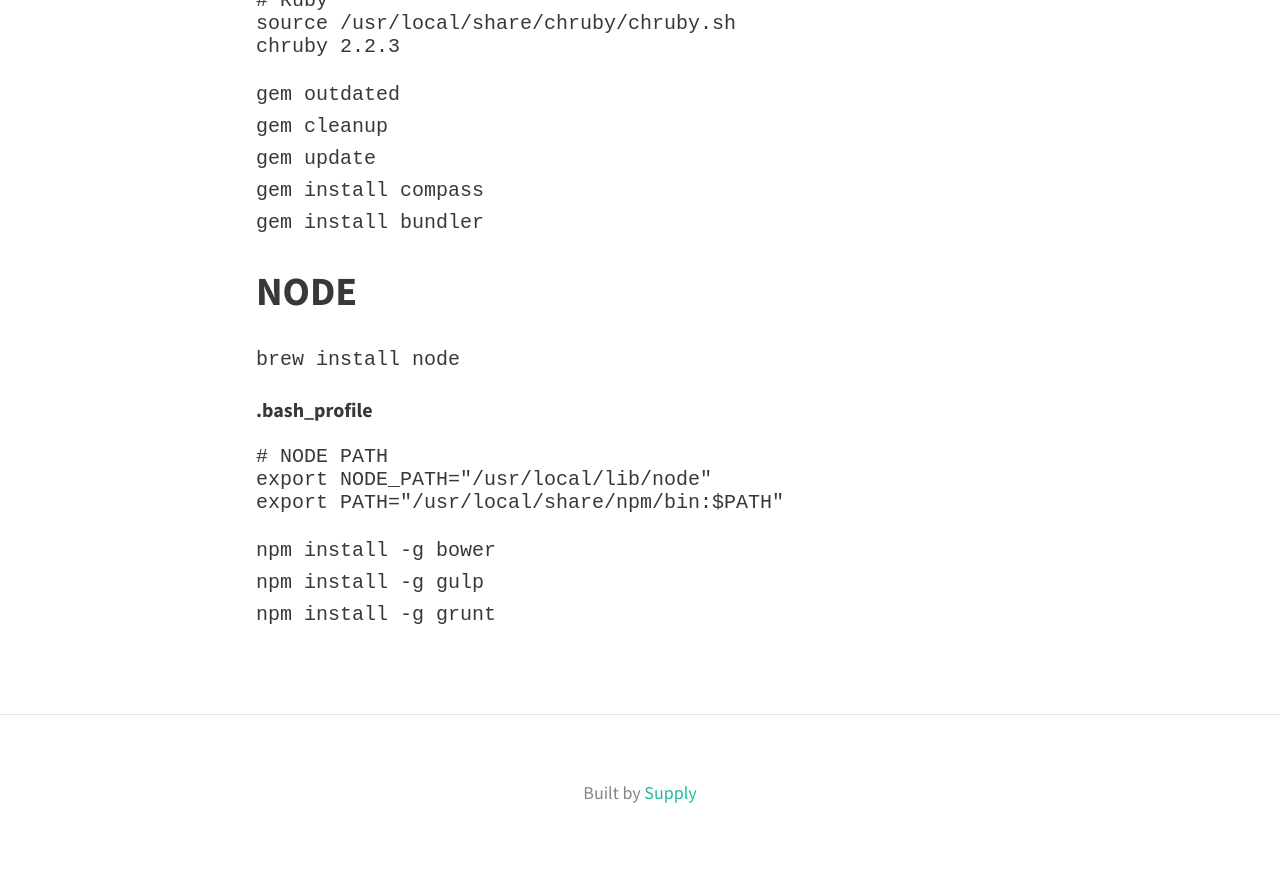
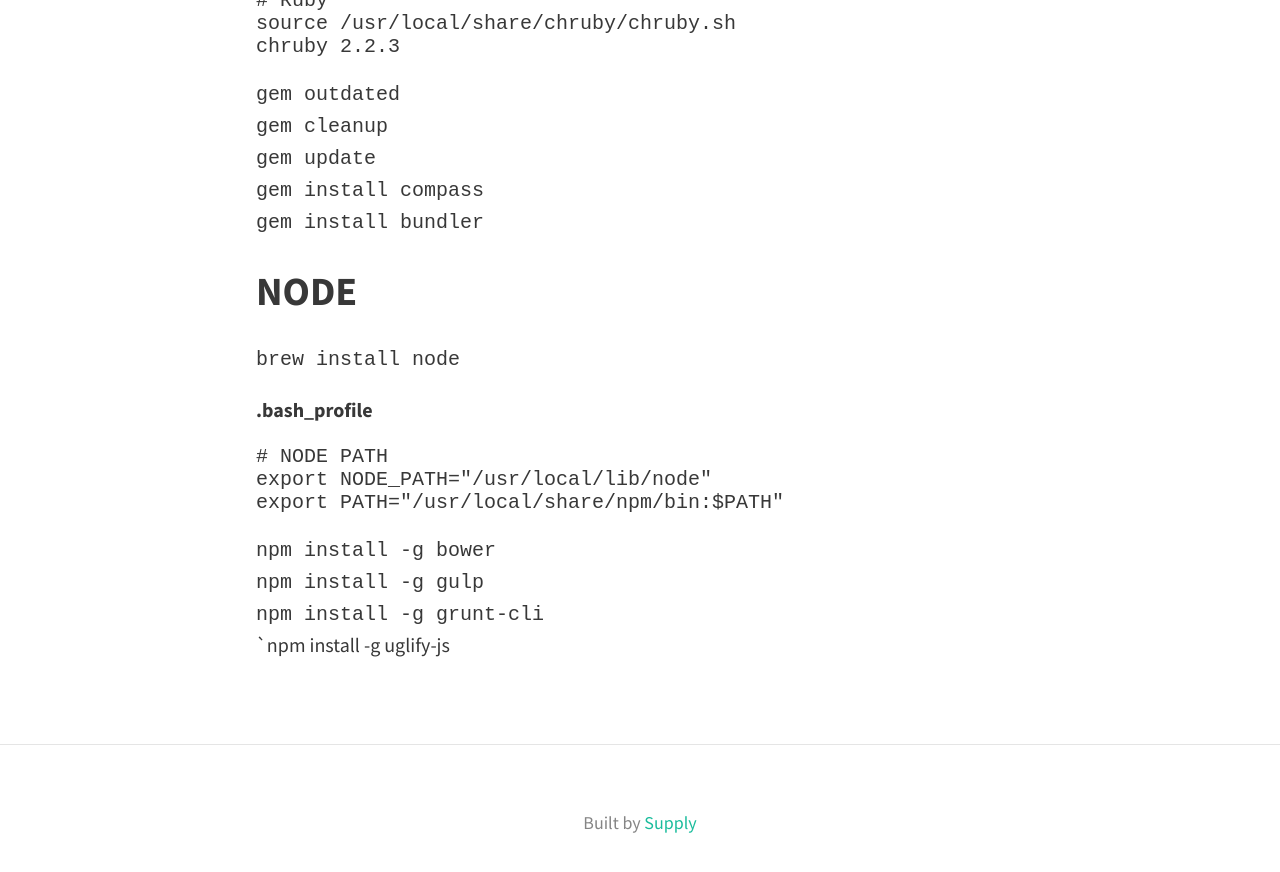
Before and after one commit to supplyltd/supplyltd.github.io, a Jekyll site: the page built from _posts/2015-5-7-webdevsetup.md, in a window 1280 px wide and 900 px high, scrolled down 2814 px. Shown: the top 872 px of the window. Built offline with Jekyll 4.4.1, drawn with Linux system fonts in a browser that asks for light colours; nearby versions of some CDN libraries.

Commit message:
Updated 2015-5-7-webdevsetup.md

```diff
--- a/_posts/2015-5-7-webdevsetup.md
+++ b/_posts/2015-5-7-webdevsetup.md
@@ -3,6 +3,7 @@ layout: post
 title: Web Dev Setup
 published: true
 ---
+
 
 
 
@@ -107,4 +108,5 @@ export PATH="/usr/local/share/npm/bin:$PATH"
 
 `npm install -g bower`<br>
 `npm install -g gulp`<br>
-`npm install -g grunt`
+`npm install -g grunt-cli`<br>
+`npm install -g uglify-js
```
